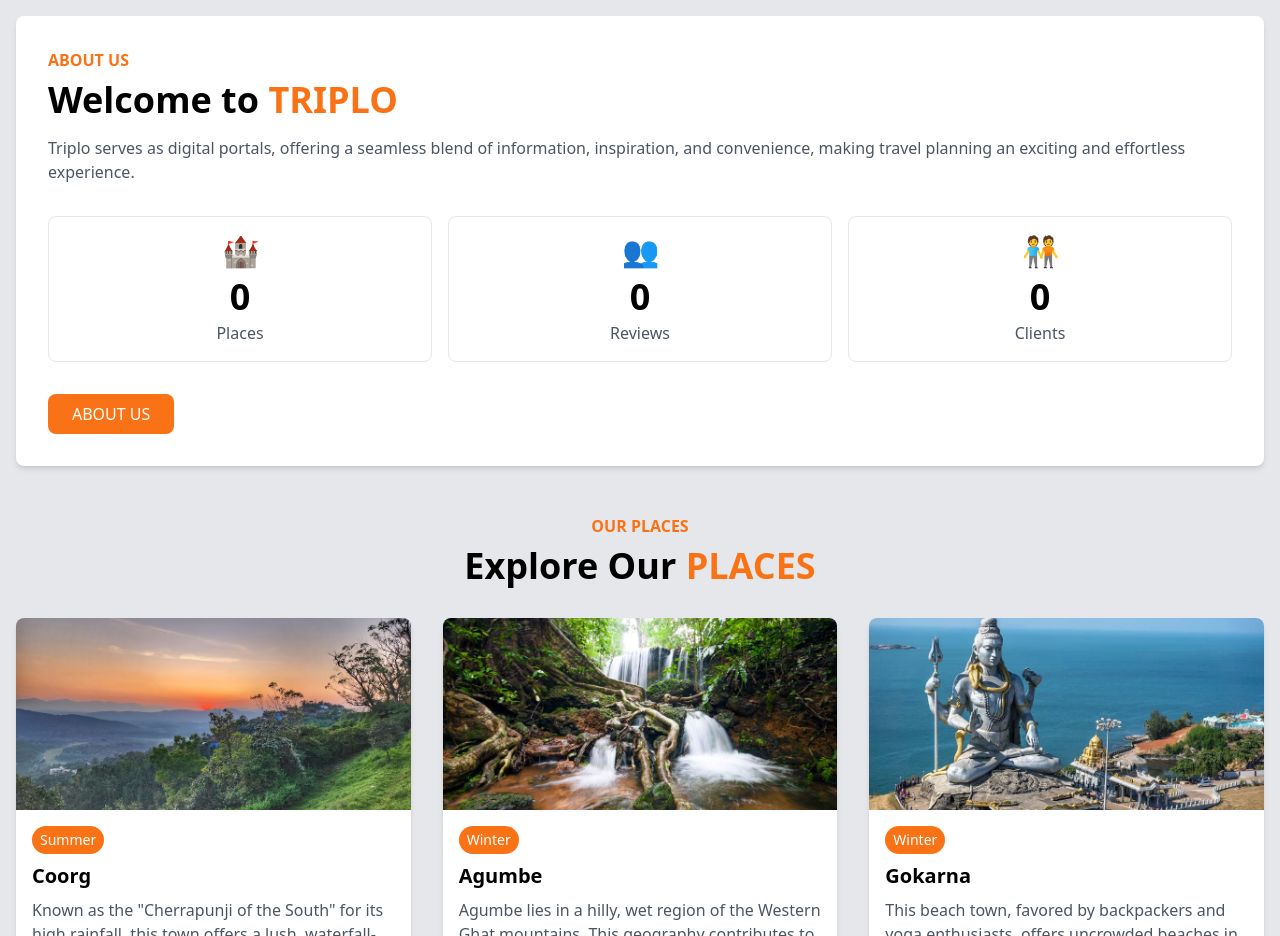
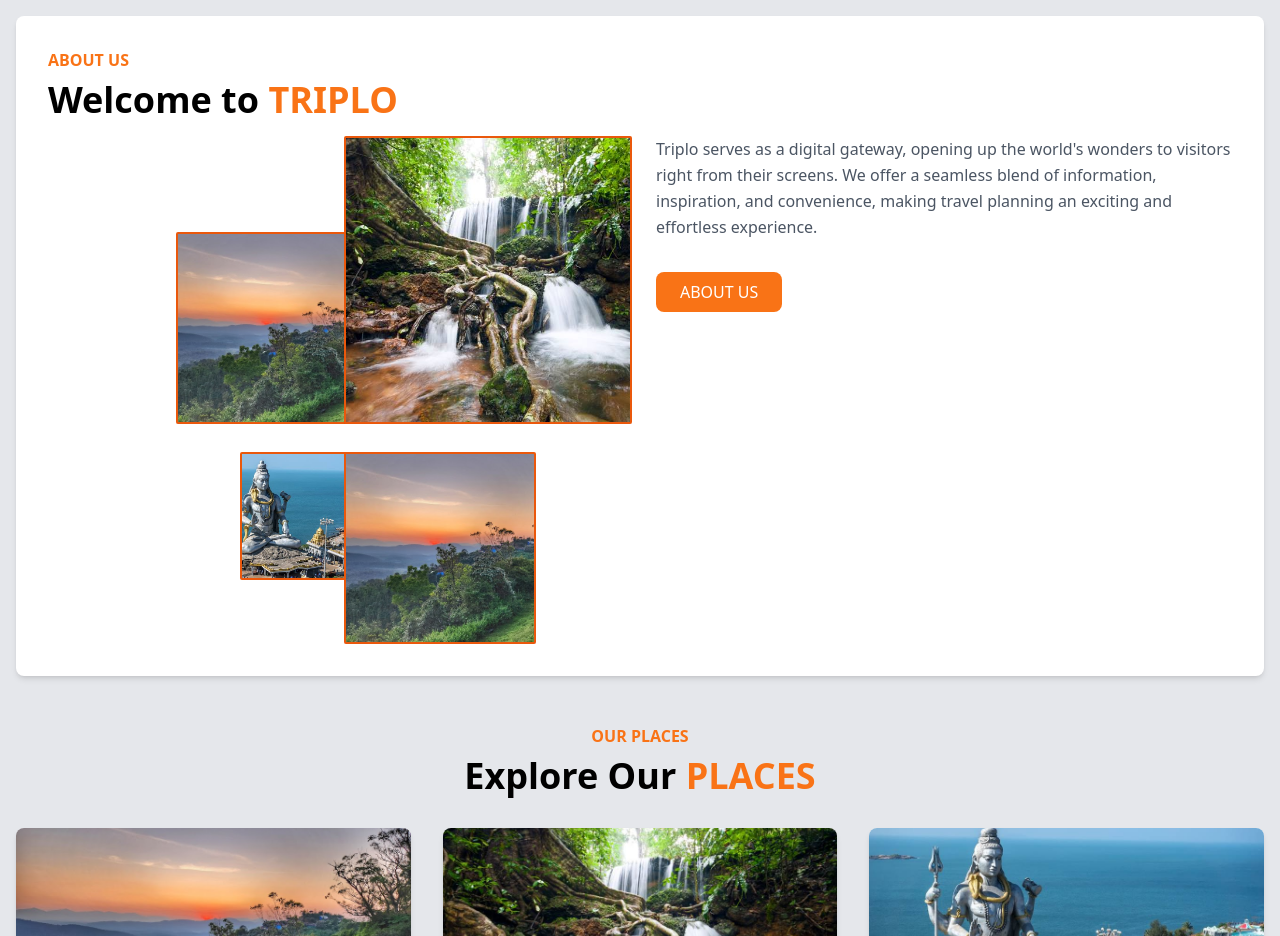
Before and after one commit to tech-skil/-MERN-Stack-Travel-Website-with-AI-Chatbot-YouTube-Video-Suggestions-and-Weather-Prediction-, a React (Vite) app in the folder client/: page / in a window 1280 px wide. Shown: the part 880-1816 px from the top of the page. Built offline with nearby package versions, Linux system fonts and the light colour scheme; no server answers.

Commit message:
abt section

```diff
--- a/client/src/pages/About.jsx
+++ b/client/src/pages/About.jsx
@@ -67,7 +67,7 @@ const About = () => {
               </button>
             </div>
 
-            <div className="lg:w-1/2">
+            <div className="lg:w-1/2 ">
               <div className="grid grid-cols-2 gap-4">
                 <animated.div style={springs} className="w-48 h-48 ml-32 mt-24 mb-3 overflow-hidden">
                   <img
--- a/client/src/pages/Home.jsx
+++ b/client/src/pages/Home.jsx
@@ -14,6 +14,7 @@ import gokarnaImage from "../assets/images/gokarna.jpg";
 import coorgImage from "../assets/images/coorg.jpeg";
 import AgumbeImage from "../assets/images/Agumbe.jpg";
 import { Link } from "react-router-dom";
+import { useSpring, animated } from 'react-spring';
 
 const API_KEY = import.meta.env.VITE_WEATHER_API_KEY;
 console.log(API_KEY)
@@ -26,10 +27,15 @@ const Home = () => {
   const [topPackages, setTopPackages] = useState([]);
   const [loading, setLoading] = useState(false);
   const [search, setSearch] = useState("");
-  const [counts, setCounts] = useState({ places: 0, reviews: 0, clients: 0 });
   const [currentSlide, setCurrentSlide] = useState(0);
   const [weatherData, setWeatherData] = useState(null);
   const [error, setError] = useState(null);
+
+  const springs = useSpring({
+    from: { opacity: 0, transform: 'scale(0.9)' },
+    to: { opacity: 1, transform: 'scale(1)' },
+    config: { duration: 1000 },
+  });
 
   const destinations = [
     {
@@ -65,42 +71,6 @@ const Home = () => {
     );
   };
 
-  // const getTopPackages = useCallback(async () => {
-  //   try {
-  //     setLoading(true);
-  //     const res = await fetch(
-  //       "/api/package/get-packages?sort=packageRating&limit=8"
-  //     );
-  //     const data = await res.json();
-  //     if (data?.success) {
-  //       setTopPackages(data?.packages);
-  //       setLoading(false);
-  //     } else {
-  //       setLoading(false);
-  //       alert(data?.message || "Something went wrong!");
-  //     }
-  //   } catch (error) {
-  //     console.log(error);
-  //   }
-  // }, []);
-
-  // useEffect(() => {
-  //   getTopPackages();
-
-  //   // Counter animation
-  //   const interval = setInterval(() => {
-  //     setCounts((prevCounts) => ({
-  //       places: prevCounts.places < 126 ? prevCounts.places + 1 : 126,
-  //       reviews: prevCounts.reviews < 486 ? prevCounts.reviews + 5 : 486,
-  //       clients: prevCounts.clients < 836 ? prevCounts.clients + 8 : 836,
-  //     }));
-  //   }, 20);
-
-  //   return () => clearInterval(interval);
-  // }, [getTopPackages]);
-
-
-
   const handleWeatherSearch = async () => {
     if (!search) {
       setError("Please enter a location");
@@ -114,7 +84,6 @@ const Home = () => {
     try {
       const response = await fetch(`https://api.openweathermap.org/data/2.5/forecast?q=karnataka&appid=df052e108bd61b2440934a3991e149ff`);
       console.log(response)
-      // const response = await fetch(`https://api.openweathermap.org/data/2.5/weather?q=${encodeURIComponent(search)}&units=metric&appid=${API_KEY}`);
 
       if (!response.ok) {
         throw new Error(`HTTP error! status: ${response.status}`);
@@ -196,35 +165,55 @@ const Home = () => {
           </div>
         </div>
 
+
         <div className="container mx-auto px-4 py-12">
           <div className="my-12 bg-white p-4 md:p-8 rounded-lg shadow-md">
             <h3 className="text-orange-500 font-semibold mb-2">ABOUT US</h3>
             <h2 className="text-2xl md:text-4xl font-bold mb-4">
               Welcome to <span className="text-orange-500">TRIPLO</span>
             </h2>
-            <p className="text-gray-600 mb-8">
-              Triplo serves as digital portals, offering a seamless blend of
-              information, inspiration, and convenience, making travel planning
-              an exciting and effortless experience.
-            </p>
-            <div className="grid grid-cols-1 md:grid-cols-3 gap-4 mb-8">
-              {[
-                { icon: "🏰", label: "Places", count: counts.places },
-                { icon: "👥", label: "Reviews", count: counts.reviews },
-                { icon: "🧑‍🤝‍🧑", label: "Clients", count: counts.clients },
-              ].map((stat, index) => (
-                <div key={index} className="text-center border p-4 rounded-lg">
-                  <div className="text-3xl mb-2">{stat.icon}</div>
-                  <div className="text-3xl md:text-4xl font-bold mb-1">
-                    {stat.count}
-                  </div>
-                  <div className="text-gray-600">{stat.label}</div>
+            <div className="flex flex-col lg:flex-row">
+              <div className="lg:w-1/2 mb-8 lg:mb-0 lg:mr-8">
+                <div className="grid grid-cols-2 gap-4">
+                  <animated.div style={springs} className="w-48 h-48 ml-32 mt-24 mb-3 overflow-hidden">
+                    <img
+                      src={coorgImage}
+                      alt="Travel image 1"
+                      className="w-full h-full object-cover rounded-sm border-2 border-orange-600 drop-shadow-xl"
+                    />
+                  </animated.div>
+                  <animated.div style={springs} className="w-72 h-72 mb-3 overflow-hidden">
+                    <img
+                      src={AgumbeImage}
+                      alt="Travel image 2"
+                      className="w-full h-full object-cover rounded-sm border-2 border-orange-600 drop-shadow-xl"
+                    />
+                  </animated.div>
+                  <animated.div style={springs} className="w-32 h-32 ml-48 overflow-hidden">
+                    <img
+                      src={gokarnaImage}
+                      alt="Travel image 3"
+                      className="w-full h-full object-cover rounded-sm border-2 border-orange-600 drop-shadow-xl"
+                    />
+                  </animated.div>
+                  <animated.div style={springs} className="w-48 h-48 overflow-hidden">
+                    <img
+                      src={coorgImage}
+                      alt="Travel image 4"
+                      className="w-full h-full object-cover rounded-sm border-2 border-orange-600 drop-shadow-xl"
+                    />
+                  </animated.div>
                 </div>
-              ))}
+              </div>
+              <div className="lg:w-1/2">
+                <p className="text-gray-600 mb-8 leading-relaxed">
+                  Triplo serves as a digital gateway, opening up the world's wonders to visitors right from their screens. We offer a seamless blend of information, inspiration, and convenience, making travel planning an exciting and effortless experience.
+                </p>
+                <button className="bg-orange-500 text-white px-6 py-2 rounded-lg hover:bg-orange-600 transition duration-300">
+                  <Link to="/about">ABOUT US</Link>
+                </button>
+              </div>
             </div>
-            <button className="bg-orange-500 text-white px-6 py-2 rounded-lg hover:bg-orange-600 transition duration-300">
-              <Link to="/about">ABOUT US</Link>
-            </button>
           </div>
 
           <div className="my-12">
--- a/client/src/pages/Login.jsx
+++ b/client/src/pages/Login.jsx
@@ -11,7 +11,6 @@ import { Canvas } from '@react-three/fiber';
 import loginImage from "../assets/rg.avif";
 import { OrbitControls, Sphere } from '@react-three/drei';
 import './styles/Home.css'
-
 const Login = () => {
   const dispatch = useDispatch();
   const navigate = useNavigate();
@@ -29,10 +28,11 @@ const Login = () => {
   };
 
   const handleSubmit = async (e) => {
+    console.log("sum");
     e.preventDefault();
     try {
       dispatch(loginStart());
-      const res = await fetch('/api/auth/login', {
+      const res = await fetch("/api/auth/login", {
         method: "POST",
         headers: {
           "Content-Type": "application/json",
@@ -40,25 +40,24 @@ const Login = () => {
         body: JSON.stringify(formData),
       });
       const data = await res.json();
-      if (res.ok) {
-        dispatch(loginSuccess(data.user));
-        alert("Login successful!");
+      if (data?.success) {
+        dispatch(loginSuccess(data?.user));
+        alert(data?.message);
         navigate("/");
       } else {
-        dispatch(loginFailure(data.message || "Login failed"));
-        alert(data.message || "Login failed. Please try again.");
+        dispatch(loginFailure(data?.message));
+        alert(data?.message);
       }
     } catch (error) {
       dispatch(loginFailure(error.message));
-      alert("An error occurred. Please try again.");
-      console.error(error);
+      console.log(error);
     }
   };
 
   return (
     <div className="signin_image">
     <div className="min-h-screen flex items-center justify-center py-12 px-4 sm:px-6 lg:px-8">
-        <div className="max-w-4xl w-full space-y-8 flex bg-white drop-shadow-2xl shadow-black px-10 rounded-lg py-5 flex-col-reverse md:flex-row-reverse">
+      <div className="max-w-4xl w-full space-y-8 flex bg-white drop-shadow-2xl shadow-black px-10 rounded-lg    py-5 flex-col-reverse md:flex-row-reverse">
         <div className="w-full md:w-1/2 relative h-64 md:h-auto">
           <Canvas>
             <OrbitControls enableZoom={false} />
@@ -71,7 +70,7 @@ const Login = () => {
           <motion.img
             src={loginImage}
             alt="Login illustration"
-              className="absolute top-0 left-0 w-full h-full object-cover"
+            className="absolute top-0  left-0 w-full h-full object-cover"
             initial={{ opacity: 0 }}
             animate={{ opacity: 1 }}
             transition={{ delay: 0.2, duration: 0.5 }}
```
Lines whose indentation alone changed are shown as unchanged.
